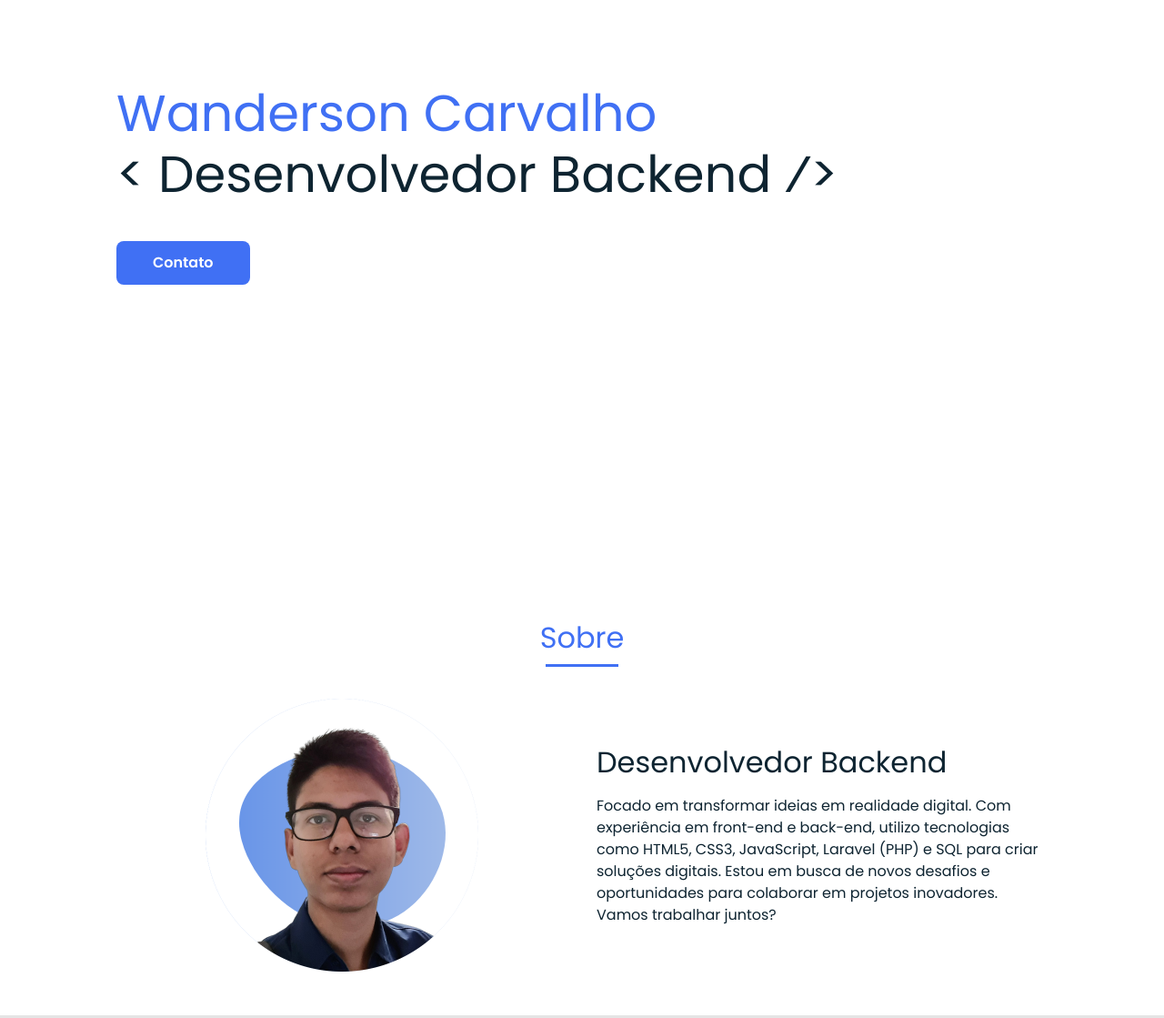
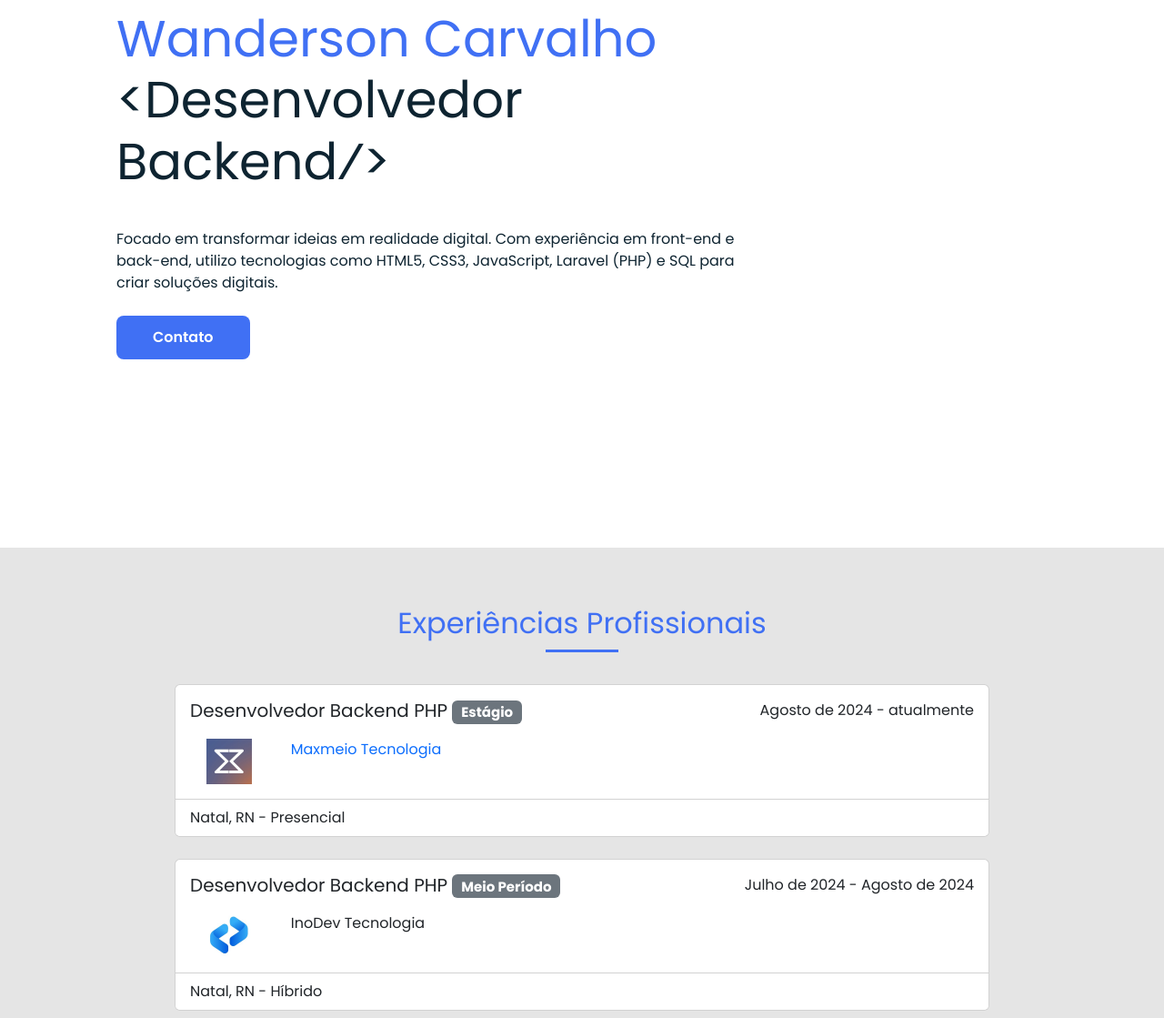
Before and after one commit to WanCarvalho/portfolio, a plain HTML site: page index.html in a window 1280 px wide. Shown: the part 198-1317 px from the top of the page at 91% size. Drawn offline with nearby package versions, Linux system fonts and the light colour scheme.

Commit message:
fix: removendo secao de about e movendo para primeira secao da lp

```diff
--- a/index.html
+++ b/index.html
@@ -31,7 +31,6 @@
             <div class="nav__menu" id="nav-menu">
                 <ul class="nav__list">
                     <li class="nav__item"><a href="#home" class="nav__link active">Início</a></li>
-                    <li class="nav__item"><a href="#about" class="nav__link">Sobre</a></li>
                     <li class="nav__item"><a href="#experiences" class="nav__link">Experiências</a></li>
                     <li class="nav__item"><a href="#work" class="nav__link">Projetos</a></li>
                     <li class="nav__item"><a href="#contact" class="nav__link">Contato</a></li>
@@ -48,29 +47,14 @@
         <!-- HOME -->
         <section class="home bd-grid" id="home">
             <div class="home__data">
-                <h1 class="home__title"><span class="home__title-color">Wanderson Carvalho<br></span>
-                    &lt; Desenvolvedor Backend &frasl;&#62;
-                </h1>
-                <a href="#contact" class="button">Contato</a>
-            </div>
-        </section>
-
-        <!-- ABOUT -->
-        <section class="about section" id="about">
-            <h2 class="section-title">Sobre</h2>
-
-            <div class="about__container bd-grid">
-                <div class="about__img">
-                    <image src="./assets/img/profile-pic.png" alt="foto-perfil" />
-                </div>
-
-                <div>
-                    <h2 class="about__subtitle">Desenvolvedor Backend</h2>
-
+                <div class="col-8">
+                    <h1 class="home__title"><span class="home__title-color">Wanderson Carvalho<br></span>
+                        &lt;Desenvolvedor Backend&frasl;&#62;
+                    </h1>
                     <p class="about__text">Focado em transformar ideias em realidade digital. Com experiência em
                         front-end e back-end, utilizo tecnologias como HTML5, CSS3, JavaScript, Laravel (PHP) e SQL para
-                        criar soluções digitais. Estou em busca de novos desafios e oportunidades para colaborar em
-                        projetos inovadores. Vamos trabalhar juntos?</p>
+                        criar soluções digitais.</p>
+                    <a href="#contact" class="button mt-4">Contato</a>
                 </div>
             </div>
         </section>
@@ -87,9 +71,9 @@
         <section class="work section" id="work">
             <h2 class="section-title">Projetos</h2>
 
-                <div id="card-projetos-container" class="row row-cols-1 row-cols-md-3 m-4 g-4">
-                    <!-- projetos carregados aqui... -->
-                </div>
+            <div id="card-projetos-container" class="row row-cols-1 row-cols-md-3 m-4 g-4">
+                <!-- projetos carregados aqui... -->
+            </div>
         </section>
 
         <!-- CONTACT -->
```
